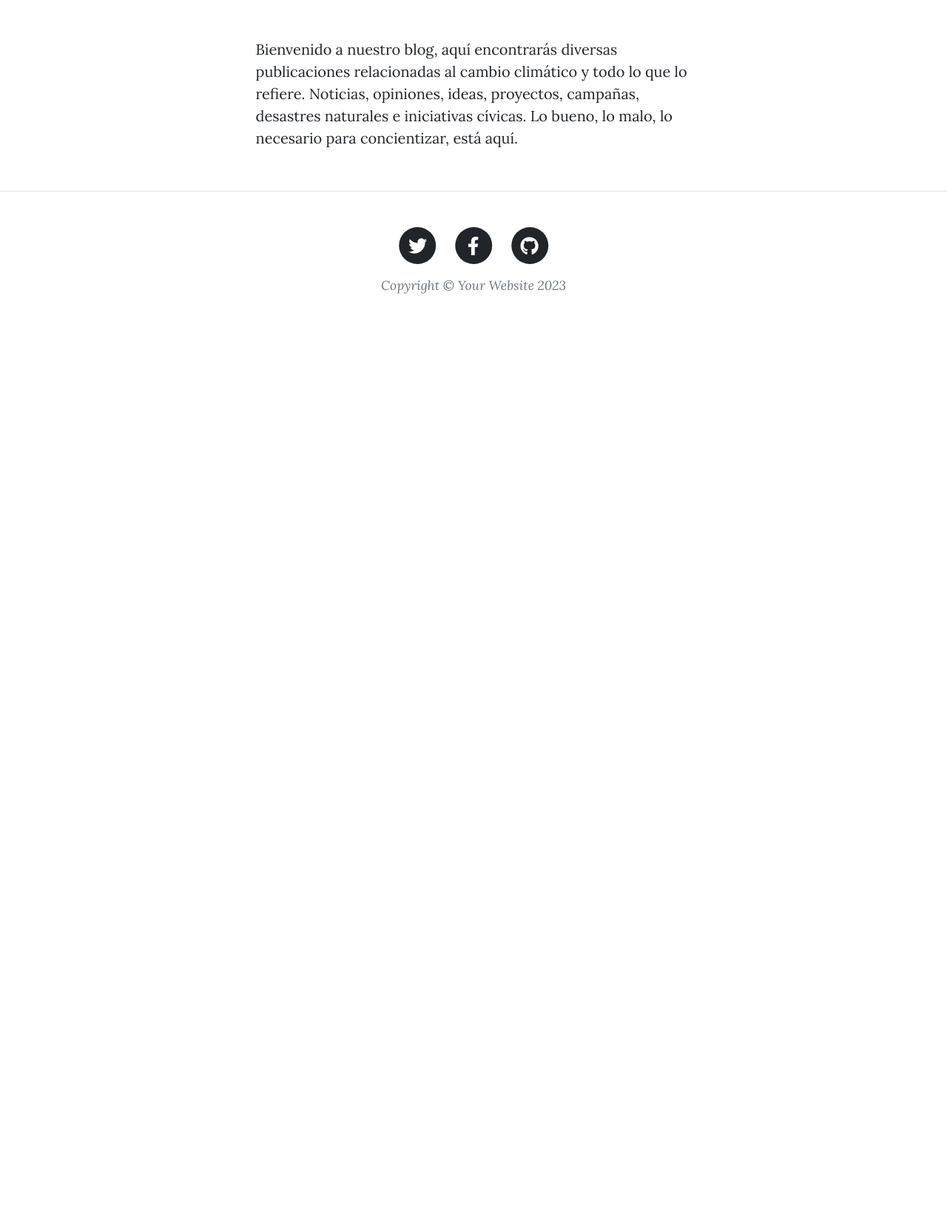
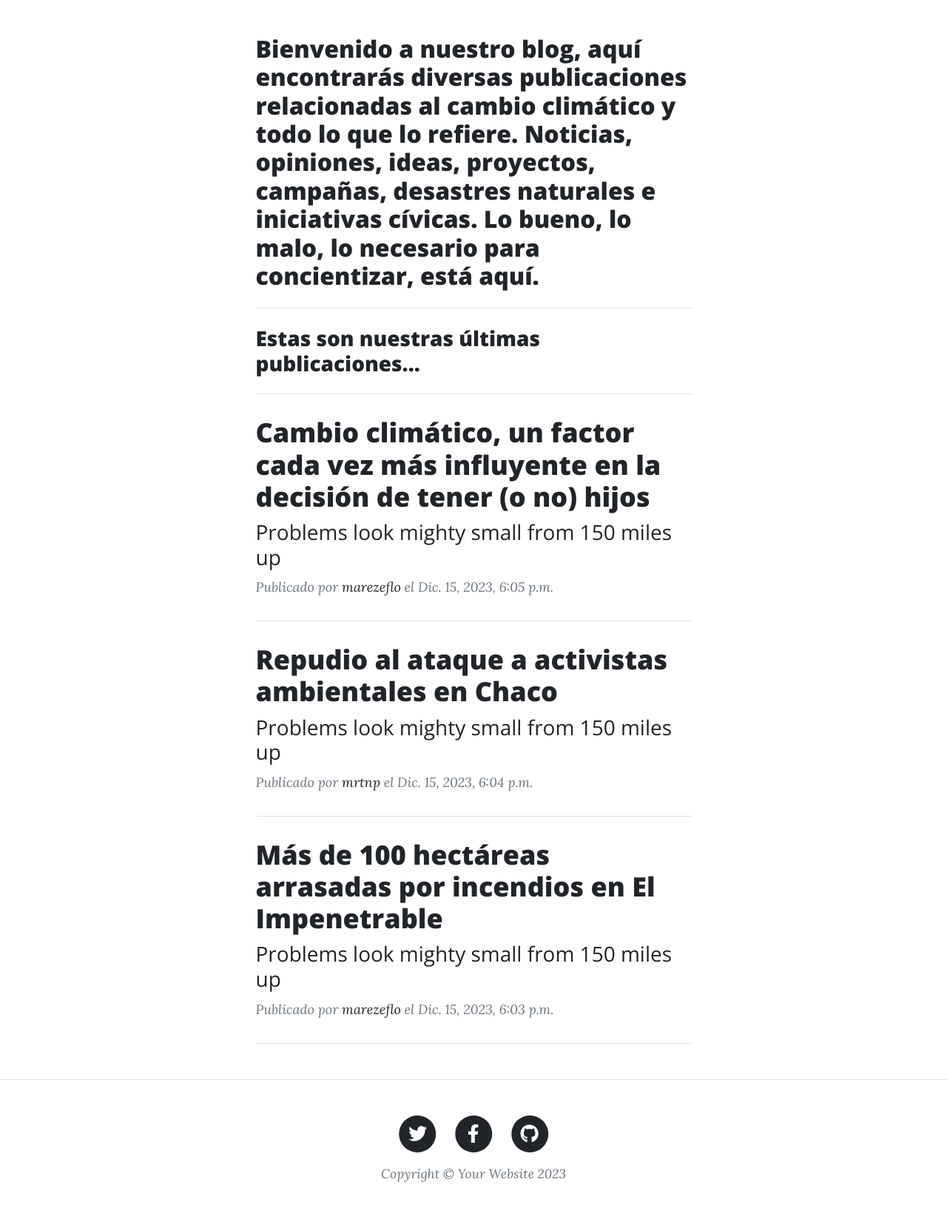
Before and after one commit to marezeflo/informatorio-etapa2-cohorte2-comision1-proyecto, a Django app: page / in a window 1280 px wide. Shown: the part 656-2304 px from the top of the page at 74% size. Before the commit the page ends 1053 px from the top, so only its background shows below. Run offline with Django 3.2, Linux system fonts and the light colour scheme; data comes from the database, SQL or seed files in the repository; some libraries are stand-ins or nearby versions.

Commit message:
Actualización templates

```diff
--- a/templates/base.html
+++ b/templates/base.html
@@ -8,7 +8,7 @@
         <meta name="description" content="" />
         <meta name="author" content="" />
         <title> {% block titulo %} {% endblock titulo %} </title>
-        <link rel="icon" type="image/x-icon" href="../static/img/favicon.ico" />
+        <link rel="icon" type="image/x-icon" href="../static/img/planetita.ico" />
         <!-- Font Awesome icons (free version)-->
         <script src="https://use.fontawesome.com/releases/v6.3.0/js/all.js" crossorigin="anonymous"></script>
         <!-- Google fonts-->
--- a/templates/home.html
+++ b/templates/home.html
@@ -5,13 +5,13 @@
 {% block contenido %}
 
 <!-- Page Header-->
-<header class="masthead" style="background-image: url('../static/assets/img/about-bg.jpg')">
+<header class="masthead" style="background-image: url('../static/img/home.png')">
     <div class="container position-relative px-4 px-lg-5">
         <div class="row gx-4 gx-lg-5 justify-content-center">
             <div class="col-md-10 col-lg-8 col-xl-7">
                 <div class="page-heading">
                     <h1>El Cambio Climático</h1>
-                    <span class="subheading">Todo sobre lo que le pasa a nuestro planeta</span>
+                    <span class="subheading">Cambio Climático, cambio de mentalidad: Inspirando hoy, protegiendo el mañana</span>
                 </div>
             </div>
         </div>
@@ -22,12 +22,32 @@
     <div class="container px-4 px-lg-5">
         <div class="row gx-4 gx-lg-5 justify-content-center">
             <div class="col-md-10 col-lg-8 col-xl-7">
-                <p>
+                <h2>
                     Bienvenido a nuestro blog, aquí encontrarás diversas publicaciones relacionadas al cambio climático y todo lo que lo refiere. Noticias, opiniones, ideas, proyectos, campañas, desastres naturales e iniciativas cívicas. Lo bueno, lo malo, lo necesario para concientizar, está aquí.
-                </p>
+                </h2>
+                <hr class="my-4" />
+                <h3> Estas son nuestras últimas publicaciones...</h3>
+                <hr class="my-4" />
+                {% for publicacion in ultimasTresPublicaciones %}
+                <!-- Post preview-->
+                <div class="post-preview">
+                    <a href="post.html">
+                        <h2 class="post-title">{{publicacion.titulo}}</h2>
+                        <h3 class="post-subtitle">Problems look mighty small from 150 miles up</h3>
+                    </a>
+                    <p class="post-meta">
+                        Publicado por
+                        <a href="#!">{{publicacion.usuario}}</a>
+                        el {{publicacion.fechaCreacion}}
+                    </p>
+                </div>
+                <!-- Divider-->
+                <hr class="my-4" />
+                {% endfor %}
             </div>
         </div>
     </div>
+
 </main>
 <!-- Bootstrap core JS-->
 <script src="https://cdn.jsdelivr.net/npm/bootstrap@5.2.3/dist/js/bootstrap.bundle.min.js"></script>
--- a/templates/publicaciones/detalle.html
+++ b/templates/publicaciones/detalle.html
@@ -16,7 +16,7 @@
                     <span class="meta">
                         Publicado por
                         <a href="#!">{{pub.usuario}}</a>
-                        en {{pub.fechaCreacion}}
+                        el {{pub.fechaCreacion}}
                     </span>
                 </div>
             </div>
```
Also changed, not shown: static/assets/favicon.ico (deleted), static/assets/img/about-bg.jpg (deleted), static/assets/img/contact-bg.jpg (deleted), static/assets/img/home-bg.jpg (deleted), static/assets/img/post-bg.jpg (deleted), static/assets/img/post-sample-image.jpg (deleted), static/img/contactanos.png (added), static/img/planetita.ico (added), 2 other files.
